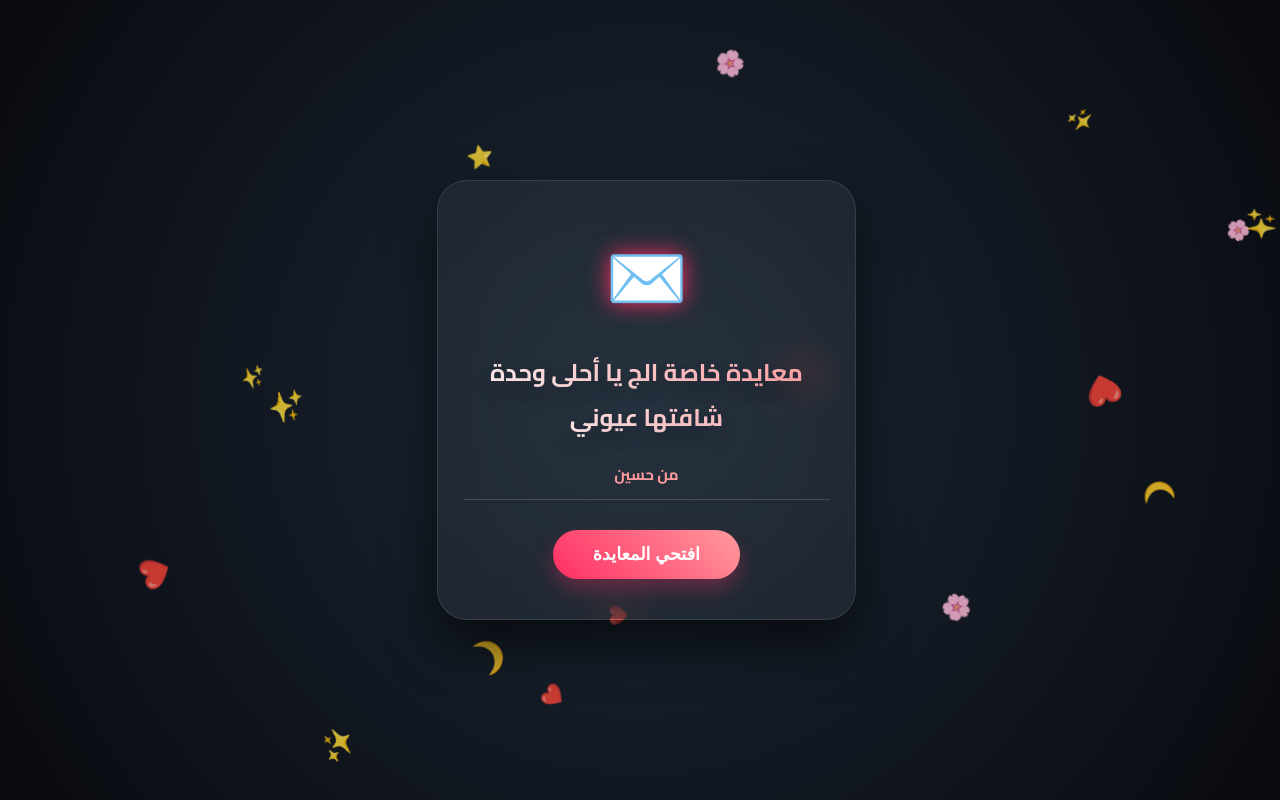
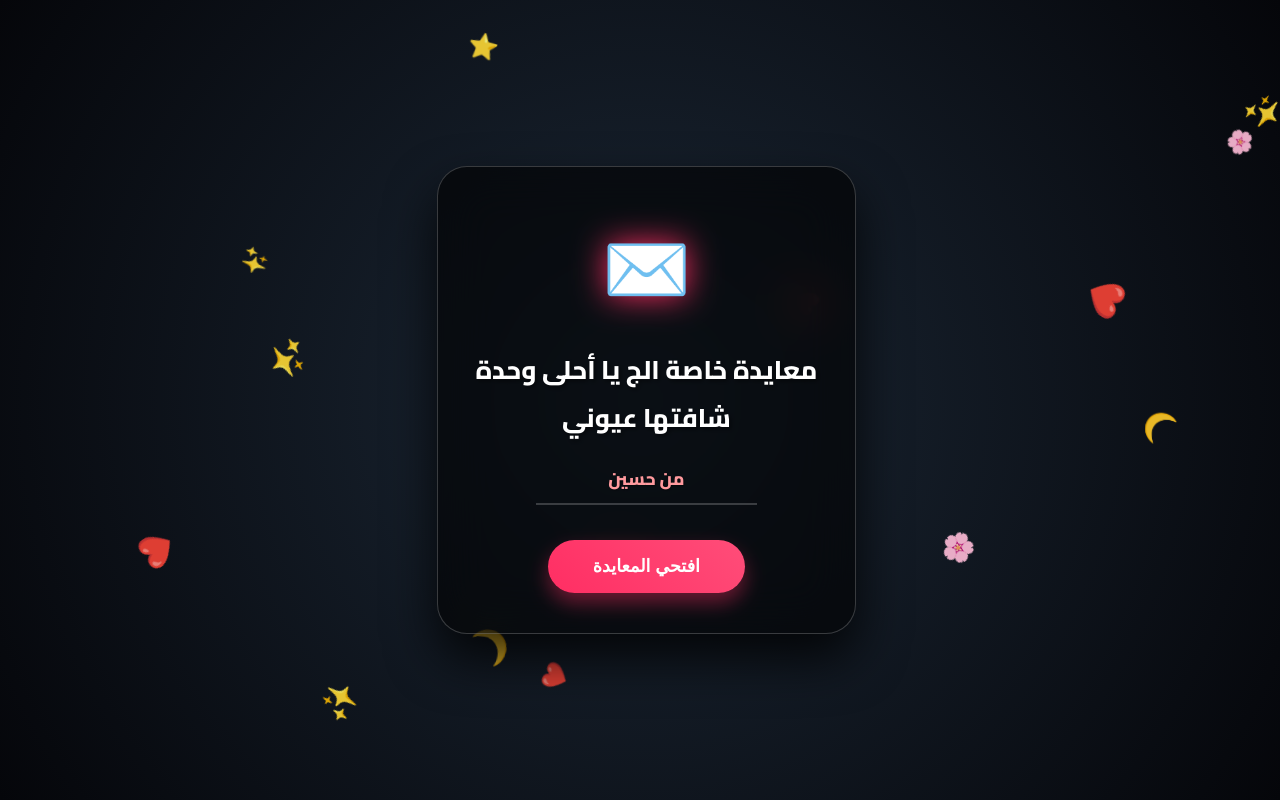
Before and after one commit to hussanjabba15-pixel/hussein77, a plain HTML site: page index.html in a window 1280 px wide. Drawn offline with nearby package versions, Linux system fonts and the light colour scheme.

Commit message:
Refactor styles and improve HTML structure

```diff
--- a/index.html
+++ b/index.html
@@ -4,67 +4,75 @@
     <meta charset="UTF-8">
     <meta name="viewport" content="width=device-width, initial-scale=1.0">
     <title>تهنئة خاصة | من حسين</title>
-    <link href="https://fonts.googleapis.com/css2?family=Cairo:wght@400;700&display=swap" rel="stylesheet">
+    <link href="https://fonts.googleapis.com/css2?family=Cairo:wght@600;800&display=swap" rel="stylesheet">
     <script src="https://cdn.jsdelivr.net/npm/canvas-confetti@1.6.0/dist/confetti.browser.min.js"></script>
     <style>
         :root {
             --primary: #ff2e63;
             --accent: #ff9a9e;
-            --dark-bg: #0f0c29;
         }
         body {
             margin: 0; font-family: 'Cairo', sans-serif;
-            background: radial-gradient(circle at center, #1b2735 0%, #090a0f 100%);
+            background: #090a0f; /* خلفية أغمق لزيادة التباين */
+            background: radial-gradient(circle at center, #1b2735 0%, #05060a 100%);
             height: 100vh; display: flex; justify-content: center; align-items: center;
             color: white; overflow: hidden; position: relative;
         }
         #particles-js { position: absolute; width: 100%; height: 100%; top: 0; left: 0; z-index: -1; }
 
         .card {
-            background: rgba(255, 255, 255, 0.05); backdrop-filter: blur(20px);
-            -webkit-backdrop-filter: blur(20px);
-            border: 1px solid rgba(255, 255, 255, 0.1); padding: 40px 25px;
+            background: rgba(0, 0, 0, 0.6); /* خلفية الكرت أغمق عشان يوضح الخط */
+            backdrop-filter: blur(25px);
+            -webkit-backdrop-filter: blur(25px);
+            border: 1.5px solid rgba(255, 255, 255, 0.2);
+            padding: 40px 25px;
             border-radius: 30px; width: 85%; max-width: 380px; text-align: center;
-            box-shadow: 0 25px 50px rgba(0,0,0,0.6); animation: fadeIn 0.8s ease-out;
+            box-shadow: 0 25px 50px rgba(0,0,0,0.8); animation: fadeIn 0.8s ease-out;
         }
 
-        .icon { font-size: 60px; margin-bottom: 15px; animation: pulse 2s infinite; filter: drop-shadow(0 0 10px var(--primary)); }
+        .icon { font-size: 65px; margin-bottom: 15px; animation: pulse 2s infinite; filter: drop-shadow(0 0 15px var(--primary)); }
 
         h1 {
-            font-size: 1.5rem; margin-bottom: 20px;
-            background: linear-gradient(45deg, #fff, var(--accent));
-            -webkit-background-clip: text; -webkit-text-fill-color: transparent;
-            text-shadow: 0 10px 20px rgba(0,0,0,0.2);
+            font-size: 1.6rem; margin-bottom: 20px;
+            color: #ffffff; /* أبيض صريح */
+            text-shadow: 2px 2px 4px rgba(0,0,0,0.5); /* ظل للخط لزيادة الوضوح */
+            font-weight: 800;
         }
 
-        p { font-size: 1.15rem; line-height: 1.8; margin-bottom: 20px; color: #f0f0f0; }
+        p {
+            font-size: 1.25rem; /* خط أكبر للجوال */
+            line-height: 1.7;
+            margin-bottom: 20px;
+            color: #ffffff; /* أبيض صريح */
+            text-shadow: 1px 1px 3px rgba(0,0,0,0.8);
+            font-weight: 600;
+        }
 
         .btn {
-            background: linear-gradient(45deg, var(--primary), var(--accent));
-            color: white; border: none; padding: 14px 40px;
-            border-radius: 50px; font-size: 1.1rem; font-weight: bold; cursor: pointer;
-            transition: 0.3s; box-shadow: 0 10px 20px rgba(255, 46, 99, 0.3);
+            background: linear-gradient(45deg, var(--primary), #ff4d79);
+            color: white; border: none; padding: 16px 45px;
+            border-radius: 50px; font-size: 1.1rem; font-weight: 800; cursor: pointer;
+            transition: 0.3s; box-shadow: 0 10px 20px rgba(255, 46, 99, 0.4);
             margin-top: 15px;
         }
-        .btn:hover { transform: scale(1.05); box-shadow: 0 15px 30px rgba(255, 46, 99, 0.5); }
+        .btn:hover { transform: scale(1.05); }
 
         .hidden { display: none; }
 
-        /* تنسيق التوقيع ليكون فوق الخط */
         .signature {
-            font-size: 0.95rem; color: var(--accent);
-            margin-bottom: 10px; font-weight: bold;
-            display: block;
+            font-size: 1.1rem; color: var(--accent);
+            margin-bottom: 8px; font-weight: 800;
+            display: block; text-shadow: 1px 1px 2px rgba(0,0,0,0.5);
         }
-        .line { border-top: 1px solid rgba(255, 255, 255, 0.15); margin-bottom: 15px; }
+        .line { border-top: 2px solid rgba(255, 255, 255, 0.2); margin-bottom: 20px; width: 60%; margin-inline: auto; }
 
-        .heart { position: absolute; user-select: none; pointer-events: none; animation: fall linear forwards; opacity: 0.8; }
+        .heart { position: absolute; user-select: none; pointer-events: none; animation: fall linear forwards; opacity: 0.9; }
 
         @keyframes fall { to { transform: translateY(100vh) rotate(360deg); } }
         @keyframes fadeIn { from { opacity: 0; transform: translateY(20px); } to { opacity: 1; transform: translateY(0); } }
         @keyframes pulse { 0%, 100% { transform: scale(1); } 50% { transform: scale(1.1); } }
 
-        audio { width: 100%; border-radius: 50px; margin: 20px 0; filter: invert(1) hue-rotate(180deg); }
+        audio { width: 100%; border-radius: 50px; margin: 25px 0; filter: invert(1) brightness(1.5); }
     </style>
 </head>
 <body>
@@ -87,13 +95,13 @@
         </div>
 
         <div id="step3" class="card hidden">
-            <h1>هل أغنية إهداء خاص الج "أحبج" ❤️</h1>
+            <h1>هالأغنية إهداء خاص الج "أحبج" ❤️</h1>
             <audio id="bgMusic" controls>
                 <source src="song.mp3" type="audio/mpeg">
             </audio>
             <span class="signature">من حسين</span>
             <div class="line"></div>
-            <button class="btn" onclick="location.reload()" style="background: rgba(255,255,255,0.1); font-size: 0.9rem;">إعادة العرض</button>
+            <button class="btn" onclick="location.reload()" style="background: rgba(255,255,255,0.2); font-size: 0.9rem;">إعادة العرض</button>
         </div>
     </div>
 
@@ -113,9 +121,8 @@
             if (charIndex < greetingText.length) {
                 display.innerHTML += greetingText.charAt(charIndex);
                 charIndex++;
-                setTimeout(typeWriter, 60);
+                setTimeout(typeWriter, 65);
             } else {
-                // انفجار احتفالي عند اكتمال المعايدة
                 triggerConfetti();
                 document.getElementById("nextBtn").classList.remove('hidden');
             }
@@ -126,16 +133,15 @@
             const s3 = document.getElementById('step3');
             s3.classList.remove('hidden');
             document.getElementById('bgMusic').play();
-            // انفجار احتفالي مرة ثانية عند صفحة الموسيقى
             triggerConfetti();
         }
 
         function triggerConfetti() {
-            var duration = 3 * 1000;
+            var duration = 3.5 * 1000;
             var end = Date.now() + duration;
             (function frame() {
-              confetti({ particleCount: 4, angle: 60, spread: 55, origin: { x: 0 }, colors: ['#ff2e63', '#ffffff', '#ff9a9e'] });
-              confetti({ particleCount: 4, angle: 120, spread: 55, origin: { x: 1 }, colors: ['#ff2e63', '#ffffff', '#ff9a9e'] });
+              confetti({ particleCount: 5, angle: 60, spread: 60, origin: { x: 0 }, colors: ['#ff2e63', '#ffffff', '#ffb3ba'] });
+              confetti({ particleCount: 5, angle: 120, spread: 60, origin: { x: 1 }, colors: ['#ff2e63', '#ffffff', '#ffb3ba'] });
               if (Date.now() < end) requestAnimationFrame(frame);
             }());
         }
@@ -148,11 +154,11 @@
             heart.style.left = Math.random() * 100 + "vw";
             const duration = Math.random() * 3 + 4;
             heart.style.animationDuration = duration + "s";
-            heart.style.fontSize = Math.random() * 15 + 15 + "px";
+            heart.style.fontSize = Math.random() * 15 + 18 + "px";
             document.getElementById('particles-js').appendChild(heart);
             setTimeout(() => { heart.remove(); }, duration * 1000);
         }
-        setInterval(createHeart, 300);
+        setInterval(createHeart, 350);
     </script>
 </body>
 </html>
```
